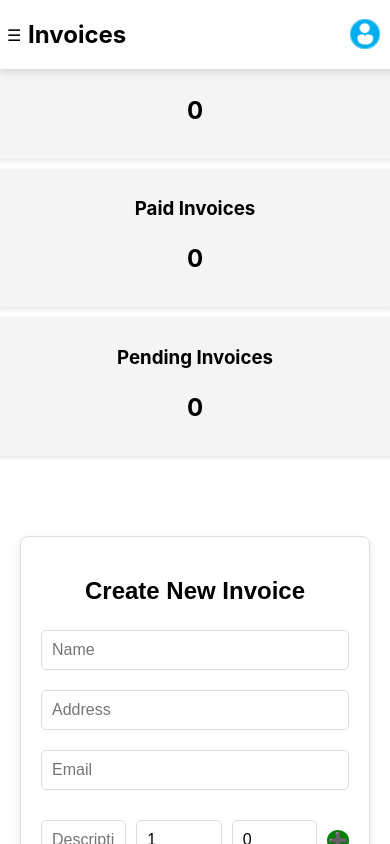
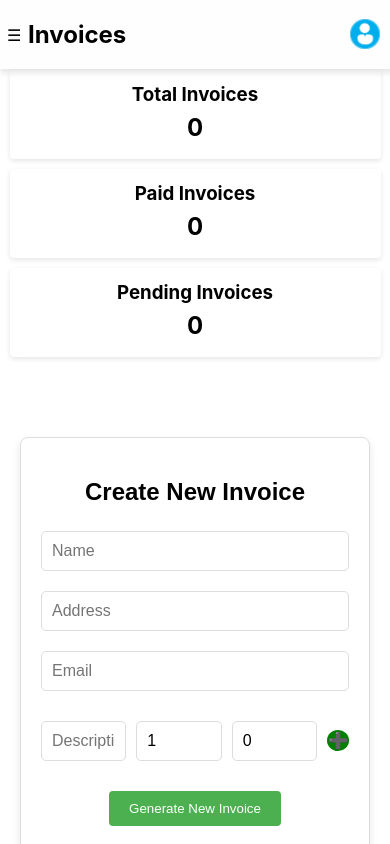
Before and after one commit to Ombito/Admin-dashboard, a React (Create React App) app: page /invoices in a window 390 px wide. Shown: the top 844 px of the page. Built offline with nearby package versions, Linux system fonts and the light colour scheme; what @react-pdf/renderer would draw is missing.

Commit message:
Fix: invoices

```diff
--- a/src/App.css
+++ b/src/App.css
@@ -85,7 +85,9 @@ body.dark .giftcard-table tr:hover {
   cursor: pointer;
   background-color: #333;
 }
-
+body.dark .analytics-card {
+  border: 1px solid gray;
+}
 
 
 @media screen and (max-width: 1300px) {
--- a/src/components/Invoices/invoices.css
+++ b/src/components/Invoices/invoices.css
@@ -1,34 +1,36 @@
 .invoice-container {
-    margin: 20px auto;
-    border-radius: 8px;
-    box-shadow: 0 4px 10px rgba(0, 0, 0, 0.1);
+    /* box-shadow: 0 4px 10px rgba(0, 0, 0, 0.1);  */
 }
 .analytics-section {
     display: flex;
     justify-content: space-between;
     margin-bottom: 20px;
+    width: 90%;
+    margin: auto;
+    margin-top: 70px;
 }
 
 .analytics-card {
-    background-color: #f4f4f4;
-    border-radius: 8px;
+    border-radius: 4px;
     padding: 15px;
     box-shadow: 0 2px 5px rgba(0,0,0,0.1);
-    flex-grow: 1; /* Allow cards to grow equally */
-    margin-right: 10px; /* Space between cards */
+    flex-grow: 1;
+    cursor: pointer;
+    margin-right: 15px;
 }
 
 .analytics-card:last-child {
-    margin-right: 0; /* Remove right margin for last card */
+    margin-right: 0;
 }
 
 .analytics-card h3 {
-    margin-bottom: 10px; /* Space below heading */
+    margin: 3px;
 }
 
 .analytics-card p {
-    font-size: 24px; /* Larger font for values */
-    font-weight: bold; /* Bold values */
+    font-size: 24px;
+    font-weight: bold;
+    margin: 7px;
 }
 .invoice-hero {
     margin-top: 70px;
@@ -209,16 +211,16 @@ a:-webkit-any-link {
 
   @media (max-width: 600px) {
     .analytics-section {
-        flex-direction: column; /* Stack cards vertically on small screens */
-        align-items:center; /* Center align cards */
-        gap :10px; /* Add space between stacked cards */
+        flex-direction: column;
+        align-items:center;
+        gap :10px;
      }
 
      .analytics-card {
-        width :100%; /* Full width on small screens */
-        margin-right :0; /* Reset right margin */
-        text-align:center; /* Center align text in cards */
-        padding :10px; /* Reduce padding for smaller screens */
+        width :100%;
+        margin-right :0;
+        text-align:center;
+        padding: 10px;
      }
     .invoice-item {
       flex-direction: row;
```
